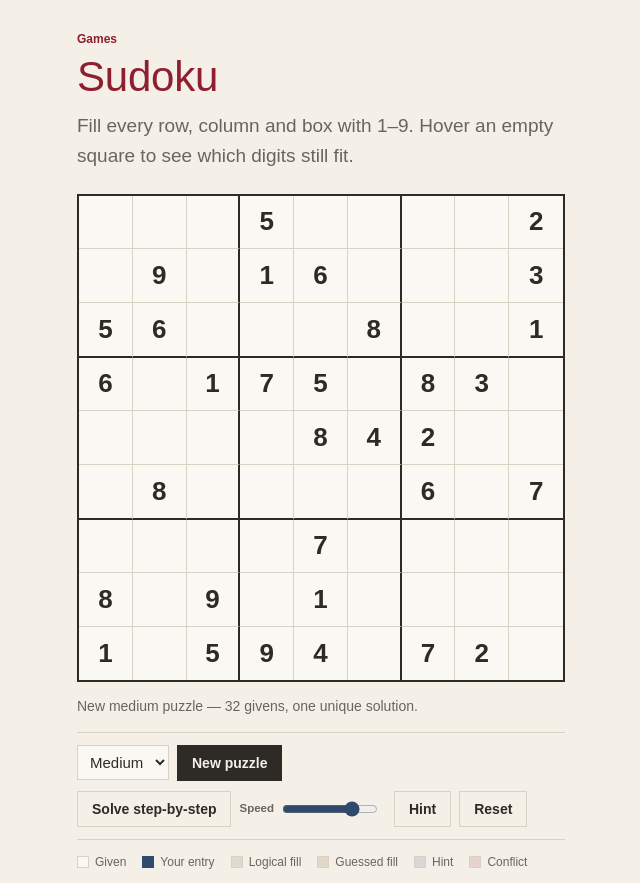
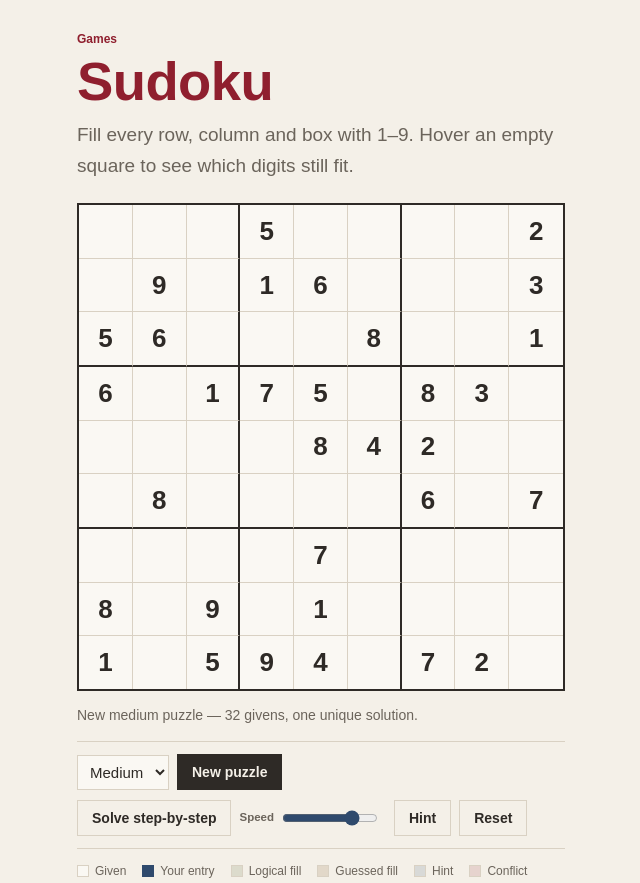
Before and after one commit to frankma/Sandbox, a plain HTML site: page sudoku/webapp/index.html in a window 1280 px wide. Shown: the top 883 px of the page, without its empty margins (319-959 px from the left). Drawn offline with Linux system fonts and the light colour scheme; no server answers.

Commit message:
The Threshold and Sudoku: bold titles like the other sub-pages
Both pages still had the regular-weight Kinari h1. They now use the bold
title of the quant pages: Arial 700, clamp(2.2rem, 5vw, 3.4rem), line
height 1.1.

Co-Authored-By: Claude Opus 5.5 <noreply@anthropic.com>

```diff
--- a/sudoku/webapp/index.html
+++ b/sudoku/webapp/index.html
@@ -115,7 +115,7 @@ mjx-container[display="true"] { overflow-x: auto; overflow-y: hidden; max-width:
     padding: 32px 16px 40px;
 }
 
-h1 { margin: 6px 0 8px; }
+h1 { margin: 6px 0 8px; font-weight: 700; font-size: clamp(2.2rem, 5vw, 3.4rem); line-height: 1.1; letter-spacing: -0.01em; }   /* bold title, as on the other sub-pages */
 .label { display: block; font: 700 12px/1.2 var(--sans); color: var(--beni); }   /* section label above the h1, as on the other sub-pages */
 .standfirst { margin: 0 0 22px; }
 
```
Also changed, not shown: the_threshold/index.html (+1 -1 lines).
